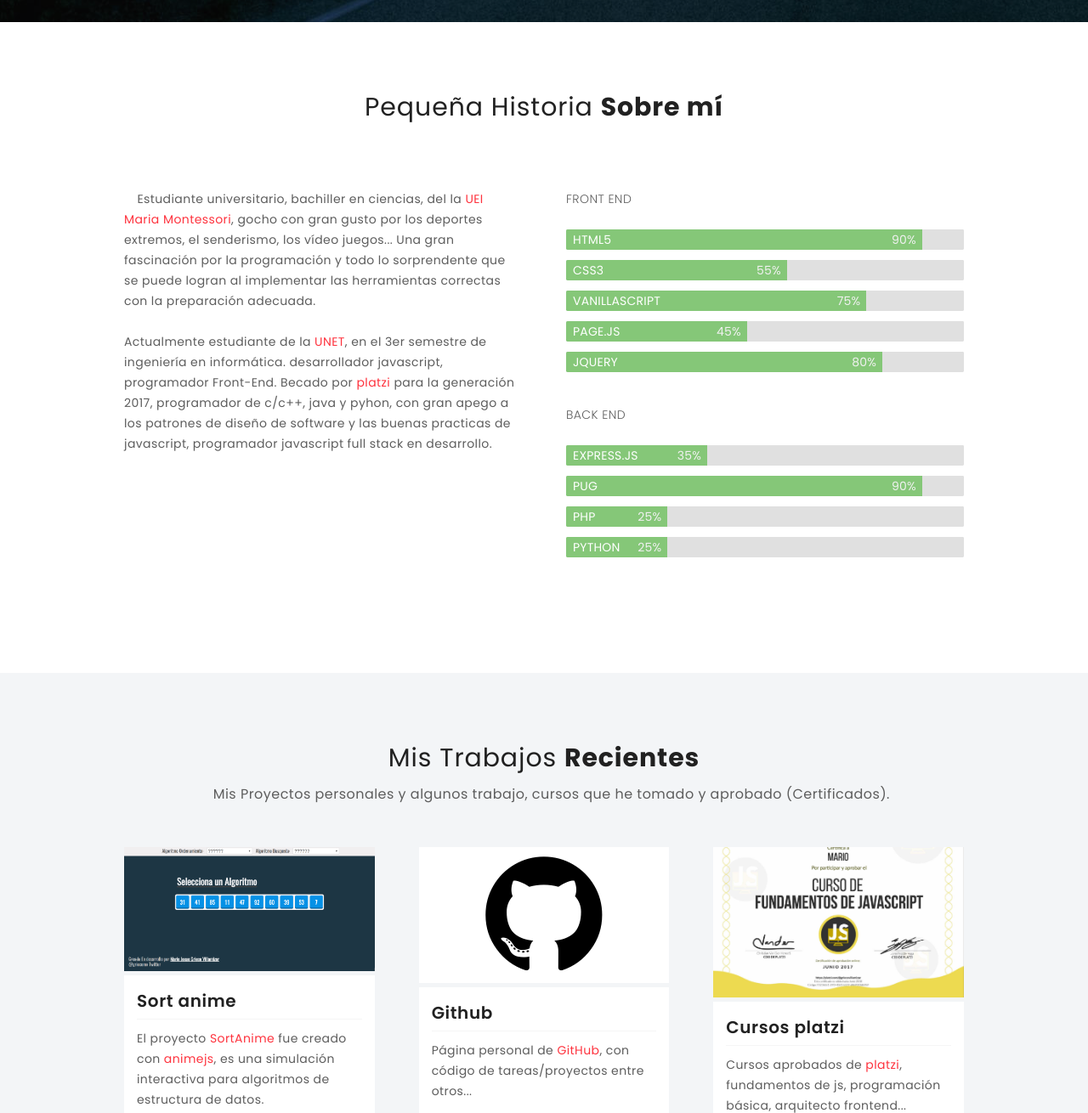
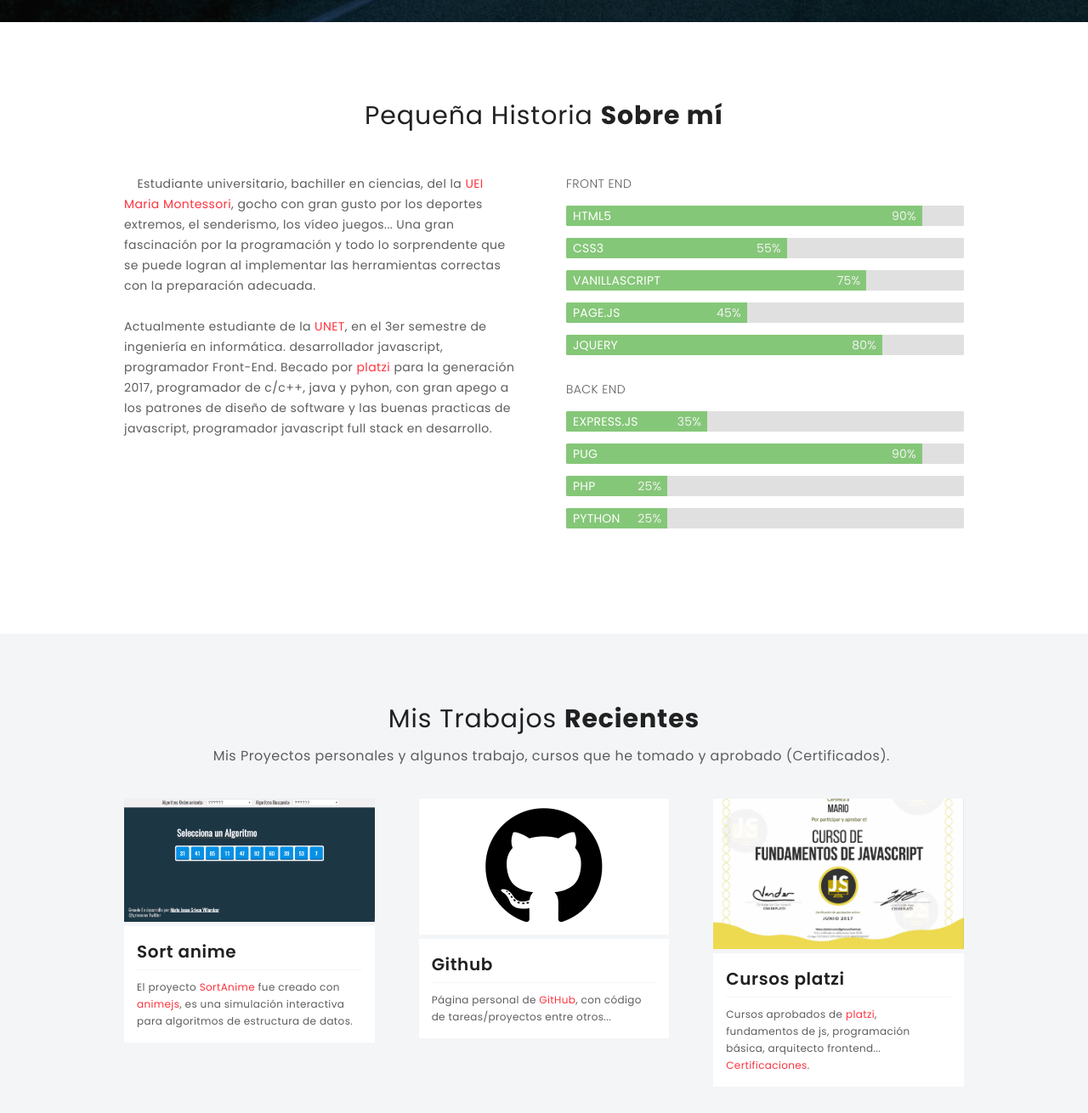
Before and after one commit to mariogrieco/cv, a website: page index.html in a window 1280 px wide. Shown: the part 589-1899 px from the top of the page at 85% size. Drawn offline with Linux system fonts and the light colour scheme.

Commit message:
centrado

```diff
--- a/css/stylesheet.css
+++ b/css/stylesheet.css
@@ -212,29 +212,30 @@
 .about__title {
     display: block;
     margin: 0px 0px;
-    padding: 0em 0em 24px 0em;
+    padding: 0em 0em 0px 0em;
     font-size: 30px;
     color: #212121;
     font-weight: 400;
     letter-spacing: 0.03em;
+    line-height: 60px;
 }
 
 .about__p {
     text-align: left;
     margin: 0px;
-    margin-top: 24px;
+    margin-top: 12px;
     color: #5d5d5d;
     font-size: 14px;
     line-height: 24px;
     display: block;
     vertical-align: bottom;
     letter-spacing: 0.03em;
-    margin-bottom: 24px;
+    margin-bottom: 12px;
     text-indent: 1.1em;
 }
 
 .specci__title {
-    margin: 24px 0px;
+    margin: 12px 0px;
     /*text-align: center*/
     font-weight: lighter;
     text-transform: uppercase;
@@ -270,7 +271,7 @@
     text-align: bottom;
     display: block;
     font-size: 14px;
-    margin-bottom: 24px;
+    margin-bottom: 12px;
     font-weight: lighter;
 }
 
@@ -280,7 +281,7 @@
     width: 100%;
     background-color: #e0e0e0;
     margin-top: 0em;
-    margin: 12px 0em;
+    margin: 14px 0em;
     position: relative;
     -webkit-border-radius: 0.1em;
     -moz-border-radius: 0.1em;
@@ -399,13 +400,13 @@
 }
 
 .portafolio__p {
-text-align: left;
+    text-align: left;
     color: #5d5d5d;
-    font-size: 14px;
-    line-height: 24px;
+    font-size: 12px;
+    line-height: 20px;
     letter-spacing: 0.03em;
-    margin: 5px 15px 15px 15px;
     padding: 0px;
+    margin: 6px 15px 15px 15px;
 }
 
 .footer {
```
